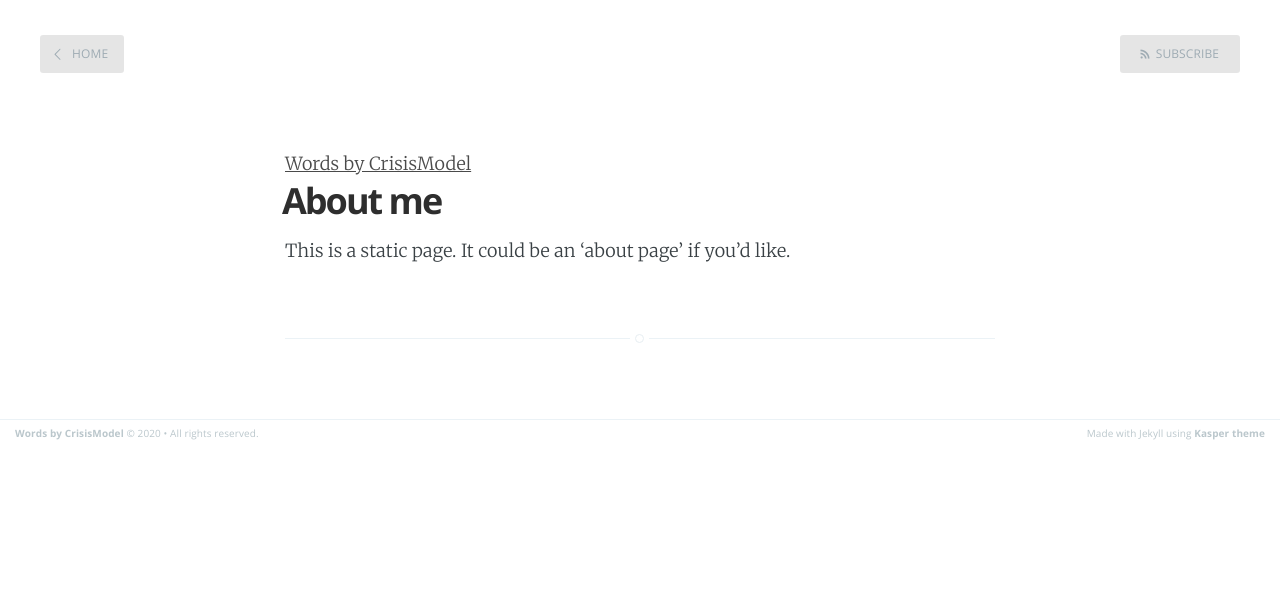
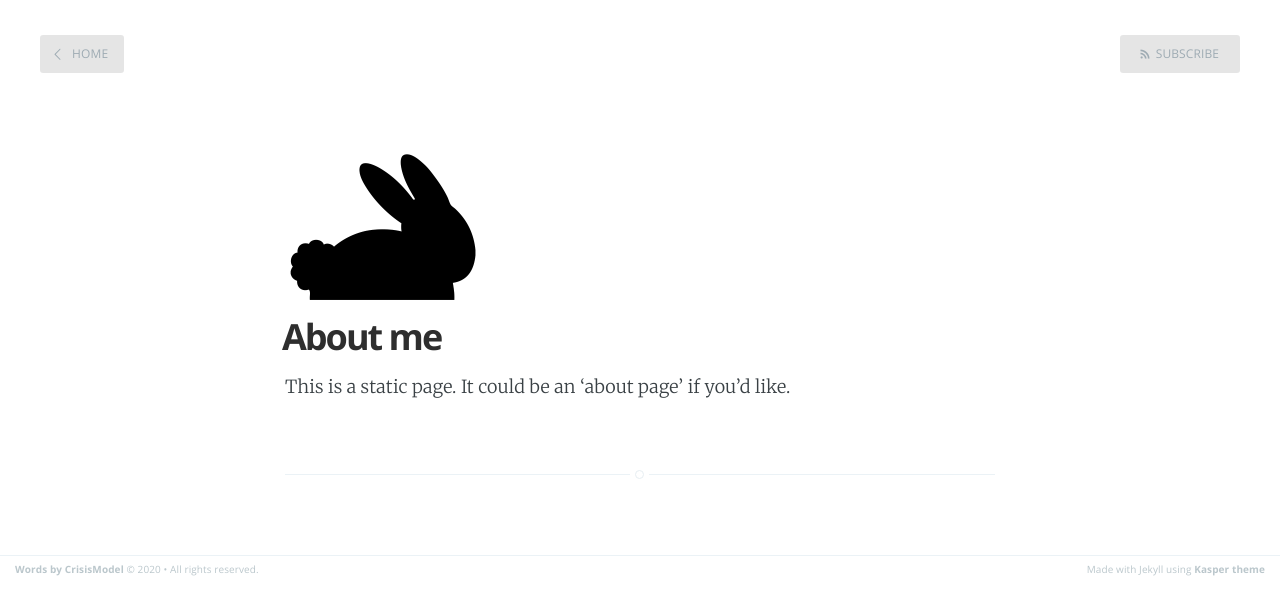
Before and after one commit to CrisisModel/crisismodel.github.io, a Jekyll site: the page built from about.md, in a window 1280 px wide. Shown: the top 615 px of the page. Built offline with Jekyll 4.4.1, drawn with Linux system fonts in a browser that asks for light colours.

Commit message:
Adding base logo

```diff
--- a/_config.yml
+++ b/_config.yml
@@ -14,3 +14,4 @@ gems: [jekyll-paginate]
 url:            'https://words.crisismodel.com'
 author:         'Autumn Tera'
 baseurl:        'https://words.crisismodel.com/'
+logo:           'assets/images/logo.png'
```
Also changed, not shown: assets/images/logo.png (added).
